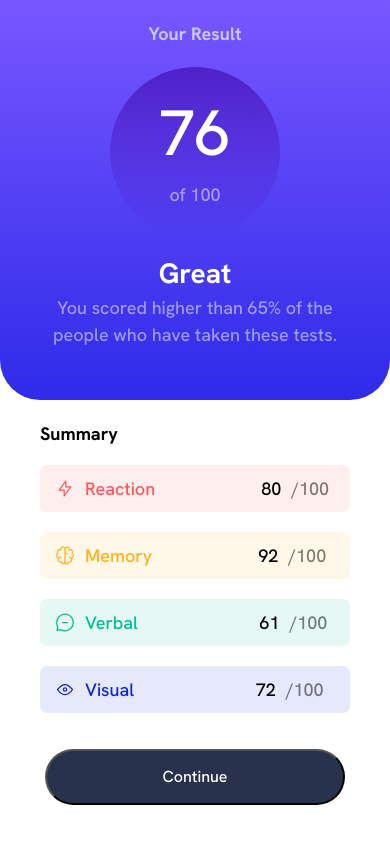
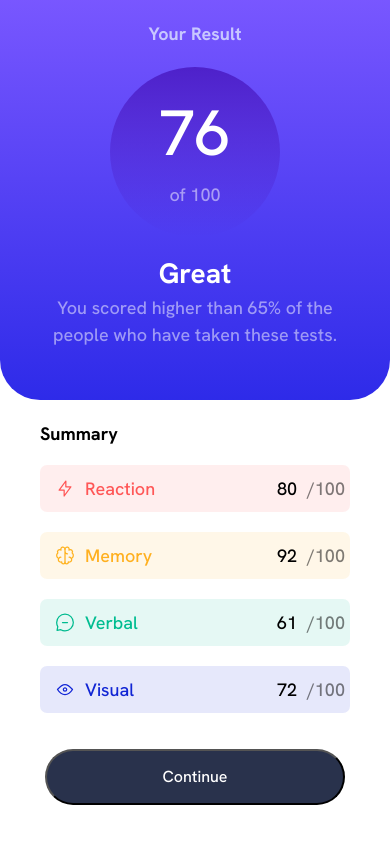
Before and after one commit to rubensantos12/Frontend-Mentor-Results-Sumary, a website built with Vite: page index.html in a window 390 px wide. Built offline with nearby package versions, Linux system fonts and the light colour scheme.

Commit message:
Finished mobile view, subject to changes

```diff
--- a/style.css
+++ b/style.css
@@ -213,15 +213,11 @@ body{
 .memory-image {
   margin-left: 0.625rem;
 }
-
+.visual-result_b,
+.verbal-result_b,
 .reaction-result_b,
 .memory-result_b {
-  margin-left: 31%;
-}
-
-.visual-result_b,
-.verbal-result_b {
-  margin-left: 36%;
+  margin-left: auto;
 }
 
 .button {
@@ -275,6 +271,10 @@ body{
     margin-right: auto;
   }
 
+  .button:hover {
+    background:  var(--clr-neutral-400);
+  }
+
   .right-result-panel {
     display: flexbox;
     justify-content: center;
@@ -285,6 +285,17 @@ body{
     padding-right: 40px;
     margin-right: auto;
   }
+
+  .reaction-result_b,
+  .memory-result_b {
+    margin-left: auto;
+  }
+
+  .visual-result_b,
+  .verbal-result_b {
+    margin-left: auto;
+  }
+
 
   .button {
     margin-left: auto;
```
Also changed, not shown: index.html (+1 -1 lines).
